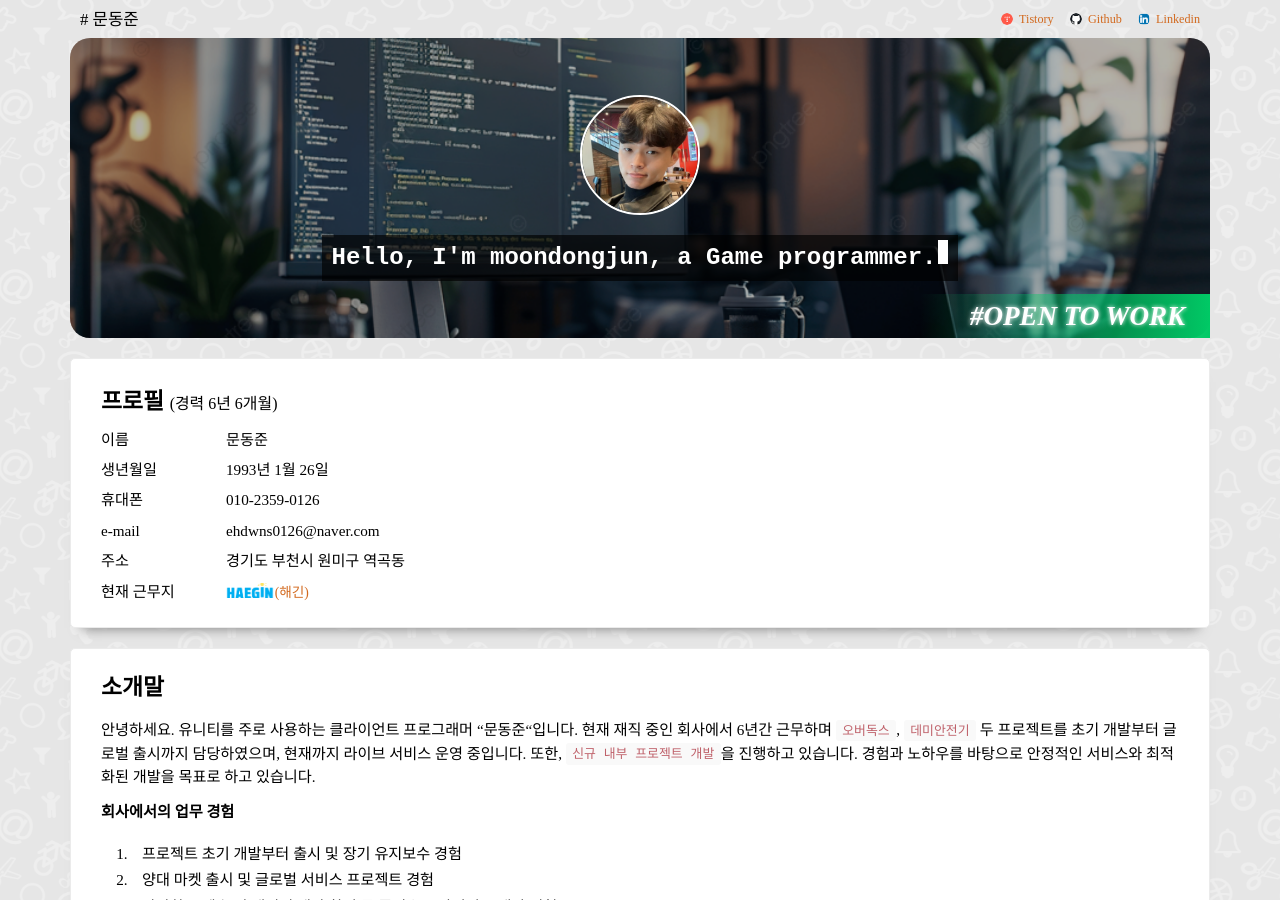
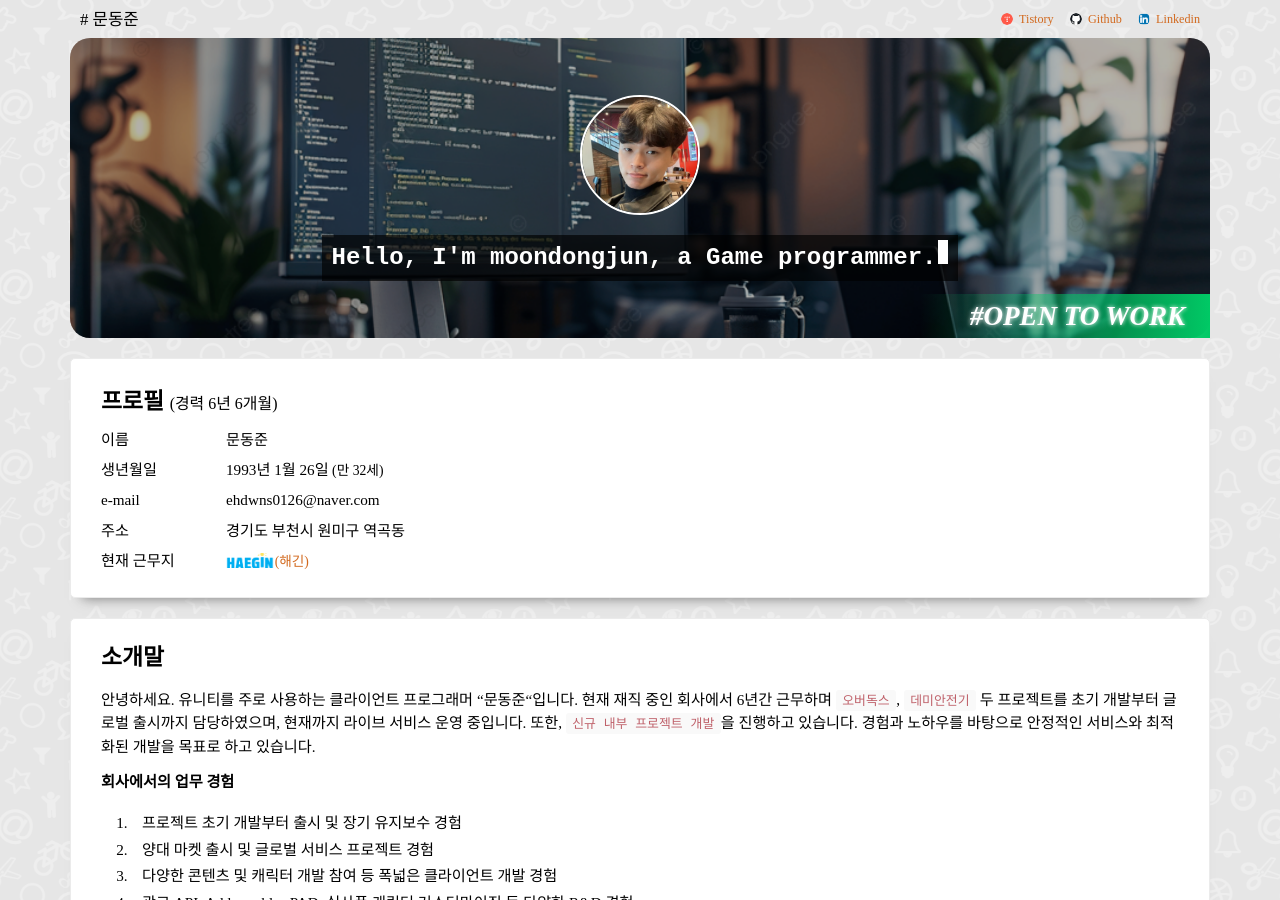
Before and after one commit to MDJ0126/Resume, a Jekyll site: the page built from index.html, in a window 1280 px wide and 900 px high. Built offline with Jekyll 4.4.1, drawn with Linux system fonts in a browser that asks for light colours; some web fonts are replaced.

Commit message:
나이 계산 추가

```diff
--- a/_resume/profile.html
+++ b/_resume/profile.html
@@ -8,9 +8,7 @@
         <dt>이름</dt>
         <dd>문동준</dd>
         <dt>생년월일</dt>
-        <dd>1993년 1월 26일</dd>
-        <dt>휴대폰</dt>
-        <dd>010-2359-0126</dd>
+        <dd>1993년 1월 26일<span style="font-size: 0.9em;"> (<span id="age"></span>)</span></dd>
         <dt>e-mail</dt>
         <dd>ehdwns0126@naver.com</dd>
         <dt>주소</dt>
--- a/assets/js/experienceCalculator.js
+++ b/assets/js/experienceCalculator.js
@@ -34,6 +34,7 @@ function calculateExperience(startDate, endDate = null) {
     return { years, months };
 }
 
+// 경력 계산
 function calculateAndDisplayExperience(startDate, endDateOrElement, targetElement = null) {
     // 끝 날짜가 주어진 경우 (두 번째 경력의 예시)
     if (endDateOrElement && typeof endDateOrElement === 'string') {
@@ -51,6 +52,14 @@ function calculateAndDisplayExperience(startDate, endDateOrElement, targetElemen
     }
 }
 
+// 나이 계산
+function calculateAndDisplayAge(startDate, targetElement) {
+    var experience = calculateExperience(startDate);
+    if (experience !== null && targetElement) {
+        targetElement.innerHTML = `만 ${experience.years}세`;
+    }
+}
+
 // 페이지 로드시 모든 span에 대해 자동 실행
 window.onload = function () {
     document.querySelectorAll("span[onload]").forEach(el => {
```
Also changed, not shown: other parts of _resume/profile.html (+3 -0 lines).
